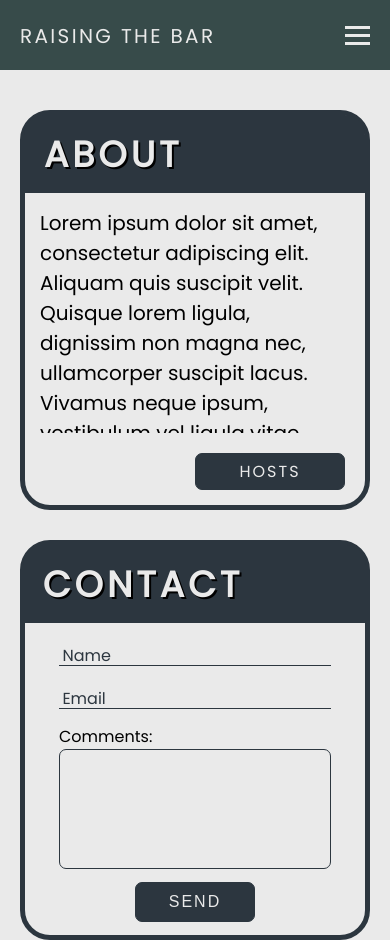
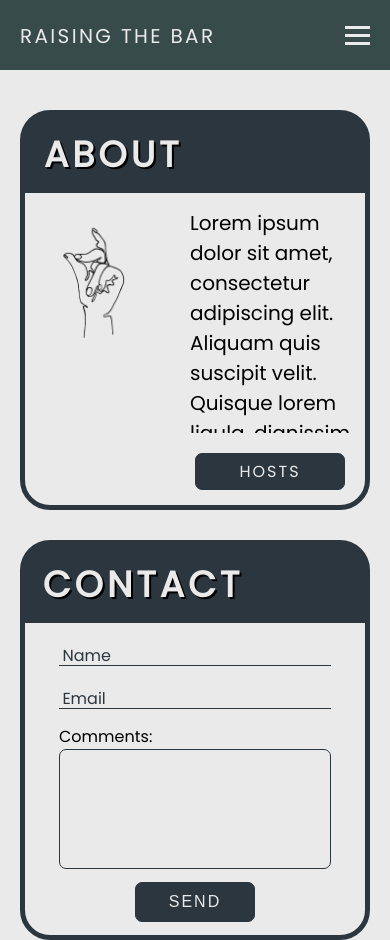
Before and after one commit to dev-arekusandoru/MU-RaisingTheBar, a website: page html/homepage.html in a window 390 px wide. Shown: the top 940 px of the page. Drawn offline with Linux system fonts and the light colour scheme.

Commit message:
finished mobile layouts

```diff
--- a/css/homepage.css
+++ b/css/homepage.css
@@ -23,7 +23,8 @@
 }
 
 #about-img {
-    width: 250px;
+    min-width: 150px;
+    width: 80em;
     max-width: 275px;
 }
 
@@ -96,6 +97,7 @@
     border-bottom: 1px solid #2c363f;
     background-color: #eaeaea;
     font-size: 16px;
+
 }
 
 #name-field label, #email-field label {
@@ -205,9 +207,10 @@
     #about {
         width: 55%;
     }
-    #about-img {
-        display: none;
+    #about-content p {
+        font-size: 20px;
     }
+
     #contact {
         min-width: 300px;
     }
@@ -220,11 +223,12 @@
         width: 100%;
 
     }
+    #about-img {
+        display: block;
+        width: 150px;
+    }
     #about-content p {
         font-size: 20px;
-    }
-    #about-img {
-        display: none;
     }
 
     #contact {
--- a/css/hosts.css
+++ b/css/hosts.css
@@ -20,13 +20,11 @@
 }
 
 .host-pfp {
-    position: relative;
     height: 250px;
-    display: inline-block;
     margin-right: 5px;
 }
 .host-pfp-smaller{
-    display: inline;
+
     float: left;
     height: 175px;
 }
```
